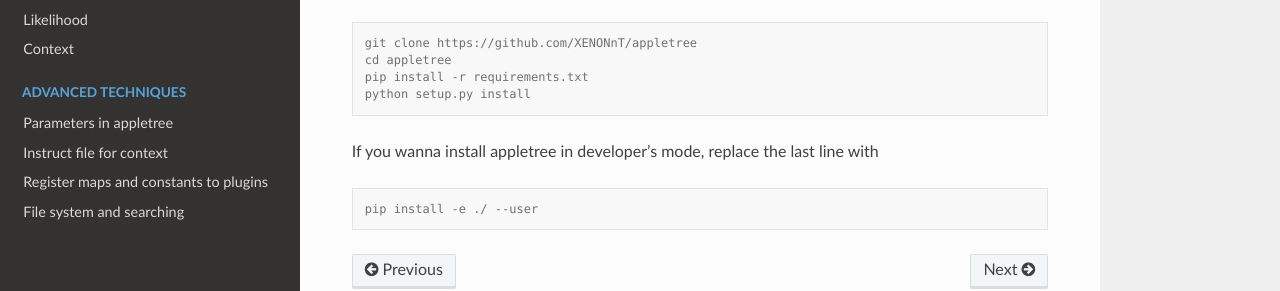
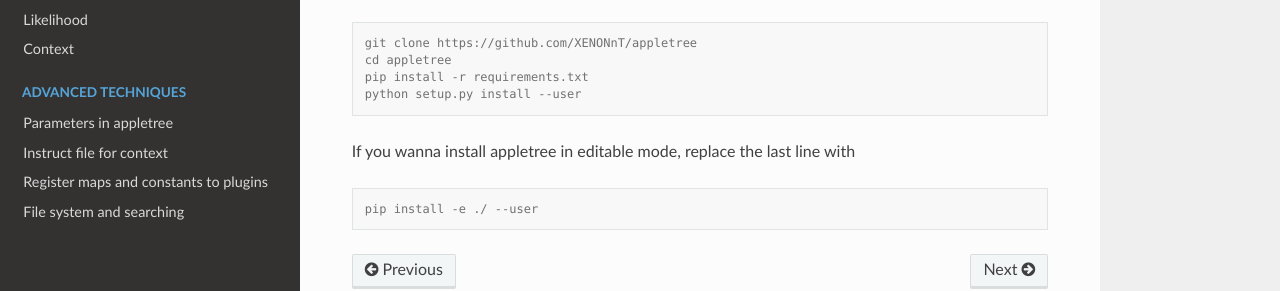
Before and after one commit to XENONnT/appletree, a Sphinx documentation site: the page built from docs/source/installation.rst, in a window 1280 px wide. Shown: the part 381-672 px from the top of the page. Built offline with Sphinx 7.4.7 and the Read the Docs theme 2.0.0, drawn with Linux system fonts in a browser that asks for light colours; pages that are not in the unit, such as notebooks, are missing from menus.

Commit message:
Unify README.md and installation.rst

```diff
--- a/docs/source/installation.rst
+++ b/docs/source/installation.rst
@@ -21,9 +21,9 @@ Option 2: install from source code
     git clone https://github.com/XENONnT/appletree
     cd appletree
     pip install -r requirements.txt
-    python setup.py install
+    python setup.py install --user
 
-If you wanna install appletree in developer's mode, replace the last line with
+If you wanna install appletree in editable mode, replace the last line with
 
 .. code-block:: console
 
```
Also changed, not shown: README.md (+9 -1 lines).
